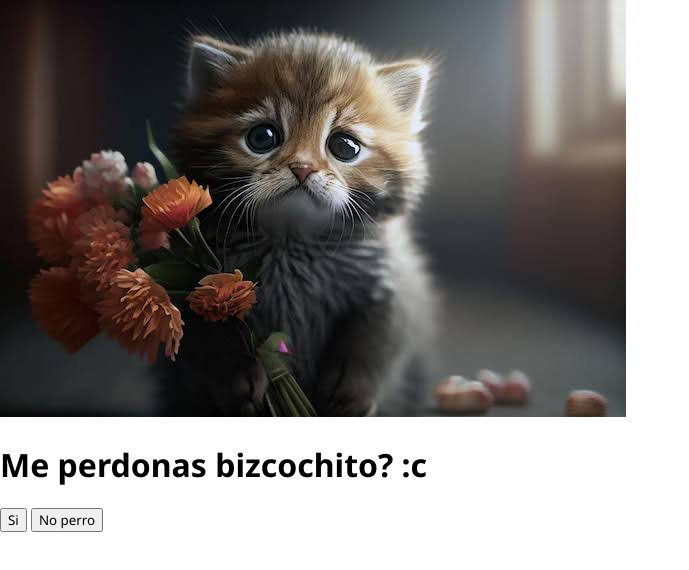
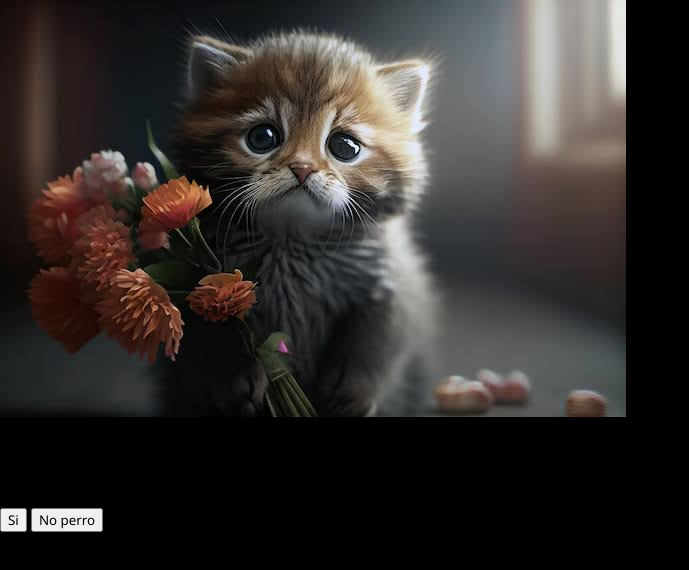
Before and after one commit to Liuxss/chelsibirthday.github.io, a plain HTML site: page pages/perdoname.html in a window 1280 px wide. Shown: the whole page, without its empty margins (0-689 px from the left). Drawn offline with Linux system fonts and the light colour scheme.

Commit message:
Update css-perdoname.css

```diff
--- a/pages/css-perdoname.css
+++ b/pages/css-perdoname.css
@@ -5,4 +5,5 @@
 body {
 margin: 0px;
 padding: 0px;
+background: rgb(0,0,0);
 }
```
